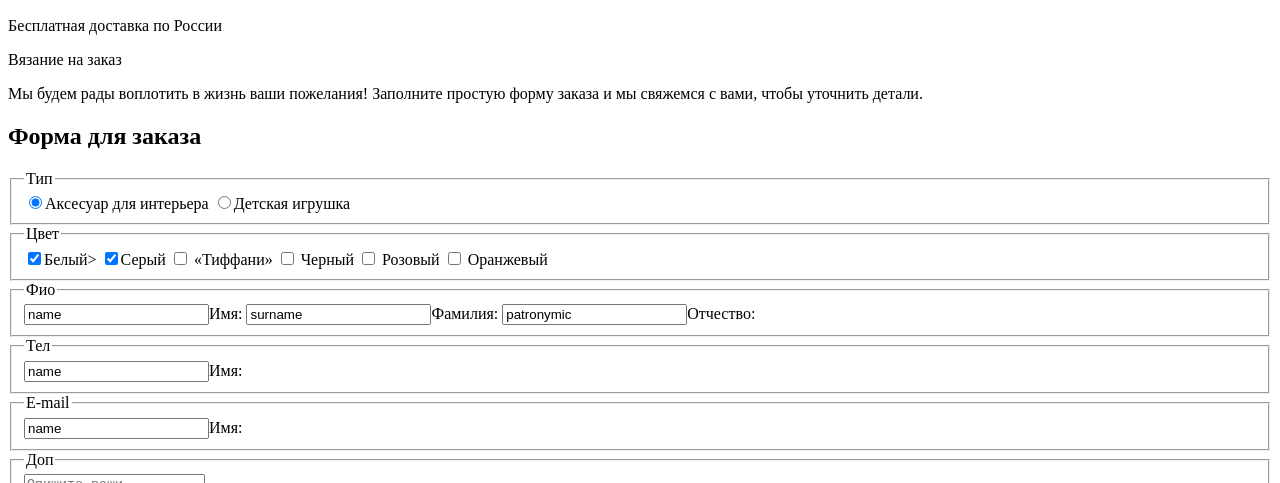
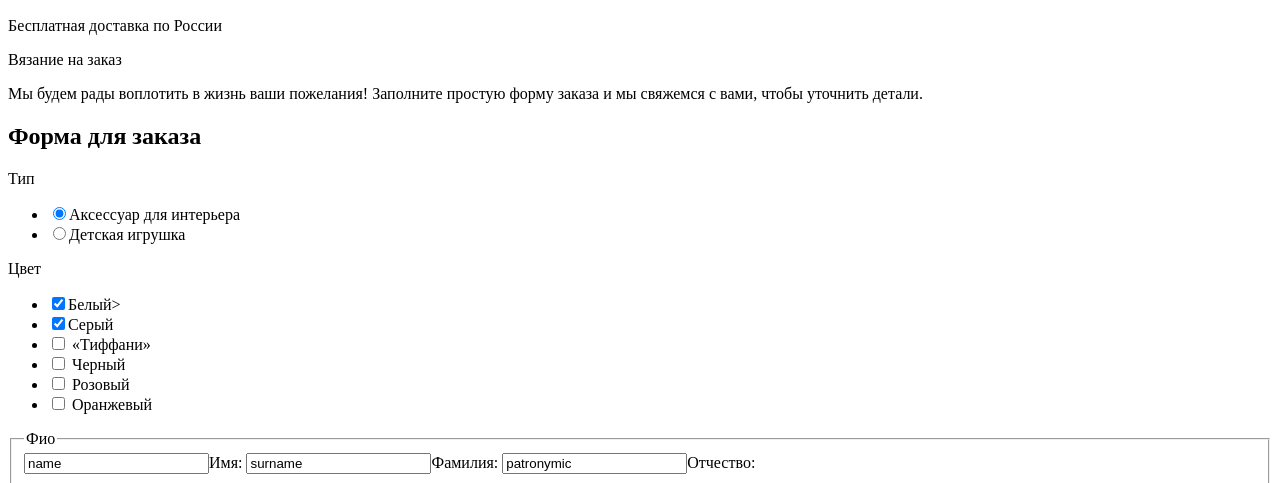
Before and after one commit to htmlacademy-adaptive/563003-mishka-21, a website: page source/form.html in a window 1280 px wide. Shown: the part 282-765 px from the top of the page. Drawn offline with Linux system fonts and the light colour scheme.

Commit message:
Edited all file html

```diff
--- a/source/form.html
+++ b/source/form.html
@@ -28,13 +28,13 @@
       <ul class="main-nav__list main-nav__list--user">
         <li class="main-nav__item">
           <a class="main-nav__search" href="#">
-            <img class="main-nav__img--search"></img>
+            <img class="main-nav__img main-nav__img--search"></img>
             Поиск по сайту
           </a>
         </li>
         <li class="main-nav__item">
           <a class="main-nav__basket" href="#">
-            <img class="main-nav__img--basket"></img>
+            <img class="main-nav__img main-nav__img--basket"></img>
             Корзина: пока пуста
           </a>
         </li>
@@ -60,30 +60,47 @@
     </section>
     <section class="filters">
       <h2 class="visually-hidden">Форма для заказа</h2>
-      <form class="filters__form" action="#" method="POST">
-        <fieldset class="filters__list">
-          <legend class="filters__caption">Тип</legend>
+      <form class="filters__form" action="echo.htmlacademy.ru" method="POST">
+        <p class="filters__caption">Тип</p>
+        <ul class="filters__list">
+          <li class="filters__item">
             <input class="filters__input visually-hidden" name="interior" type="radio" value="interior"
               id="filter-interior" checked><label class="filters__label filters__label--interior"
-            for="filter-interior">Аксесуар для интерьера</label>
+              for="filter-interior">Аксесcуар для интерьера</label>
+          </li>
+          <li class="filters__item">
             <input class="filters__input visually-hidden" name="toy" type="radio" value="toy" id="filter-toy"><label
               class="filters__label filters__label--toy" for="filter-toy">Детская игрушка</label>
-        </fieldset>
-        <fieldset class="filters__list">
-          <legend class="filters__caption">Цвет</legend>
+          </li>
+        </ul>
+        <p class="filters__caption">Цвет</p>
+        <ul class="filters__list">
+          <li class="filters__item">
             <input class="filters__input visually-hidden" name="color" type="checkbox" value="white" id="filter-color"
               checked><label class="filters__label filters__label--color" for="filter-color">Белый></label>
+          </li>
+          <li class="filters__item">
             <input class="filters__input visually-hidden" name="color" type="checkbox" value="gray" id="filter-color"
               checked><label class="filters__label filters__label--color" for="filter-color">Серый</label>
-          <input class="filters__input visually-hidden" name="color" type="checkbox" value="tiffany" id="filter-color">
+          </li>
+          <li class="filters__item">
+            <input class="filters__input visually-hidden" name="color" type="checkbox" value="tiffany"
+              id="filter-color">
             <label class="filters__label filters__label--color" for="filter-color">&laquo;Тиффани&raquo;</label>
+          </li>
+          <li class="filters__item">
             <input class="filters__input visually-hidden" name="color" type="checkbox" value="black" id="filter-color">
             <label class="filters__label filters__label--color" for="filter-color">Черный</label>
+          </li>
+          <li class="filters__item">
             <input class="filters__input visually-hidden" name="color" type="checkbox" value="pink" id="filter-color">
             <label class="filters__label filters__label--color" for="filter-color">Розовый</label>
+          </li>
+          <li class="filters__item">
             <input class="filters__input visually-hidden" name="color" type="checkbox" value="orange" id="filter-color">
             <label class="filters__label filters__label--color" for="filter-color">Оранжевый</label>
-        </fieldset>
+          </li>
+        </ul>
         <fieldset class="filters__list">
           <legend class="filters__caption">Фио</legend>
           <input class="filters__input visually-hidden" name="name" type="text" value="name" id="filter-name"
@@ -97,12 +114,12 @@
         </fieldset>
         <fieldset class="filters__list">
           <legend class="filters__caption">Тел</legend>
-          <input class="filters__input visually-hidden" name="name" type="tel" value="name" id="filter-name"
+          <input class="filters__input visually-hidden" name="tel" type="tel" value="tel" id="filter-name"
             placeholder="+7 XXX XXX XX XX<sup>*</sup>"><label class="filters__label" for="filter-name">Имя:</label>
         </fieldset>
         <fieldset class="filters__list">
           <legend class="filters__caption">Е-mail</legend>
-          <input class="filters__input visually-hidden" name="name" type="email" value="name" id="filter-name"
+          <input class="filters__input visually-hidden" name="email" type="email" value="email" id="filter-name"
             placeholder="Ваш Email<sup>*</sup>"><label class="filters__label" for="filter-name">Имя:</label>
         </fieldset>
         <fieldset class="filters__list">
```
Also changed, not shown: source/catalog.html (+12 -11 lines), source/index.html (+2 -2 lines). Lines whose indentation alone changed are shown as unchanged.
